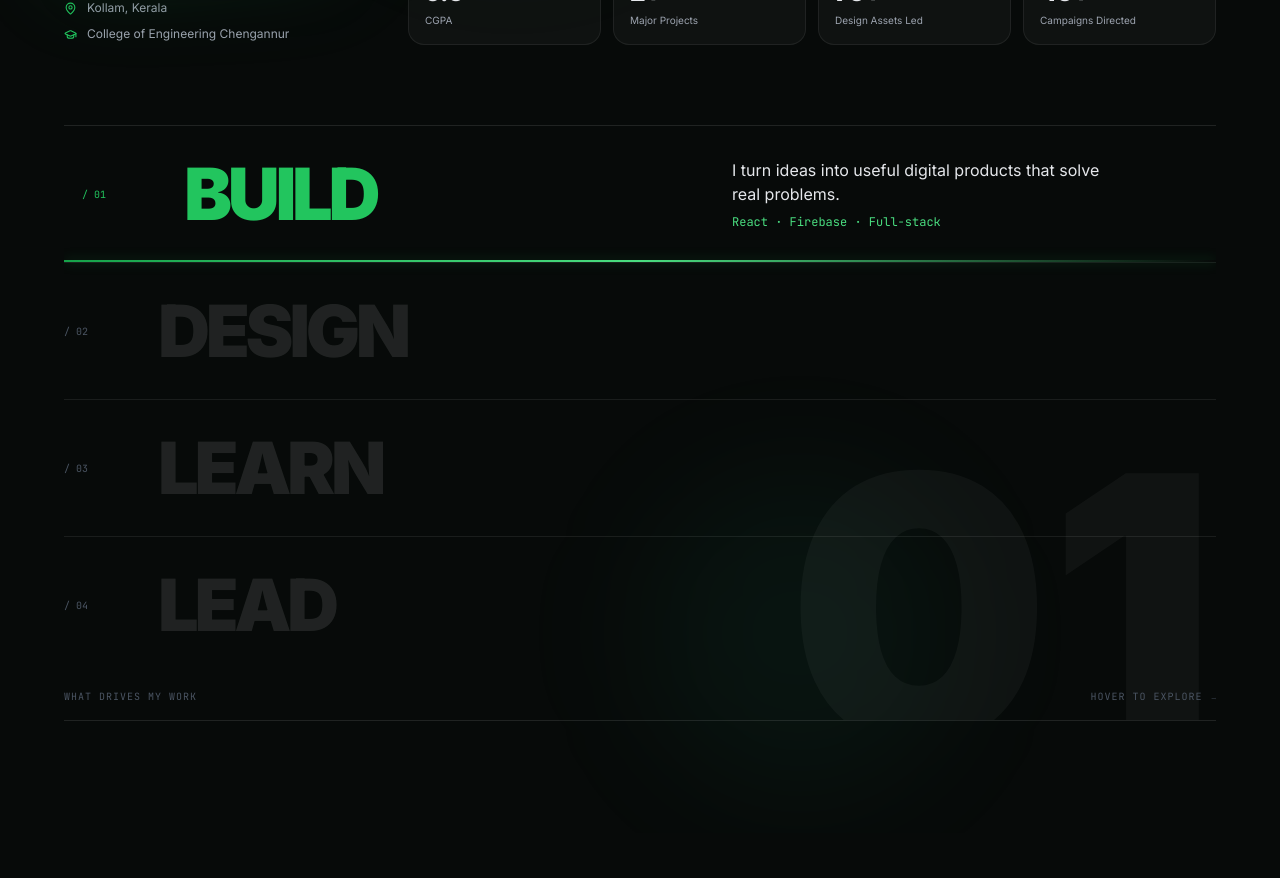
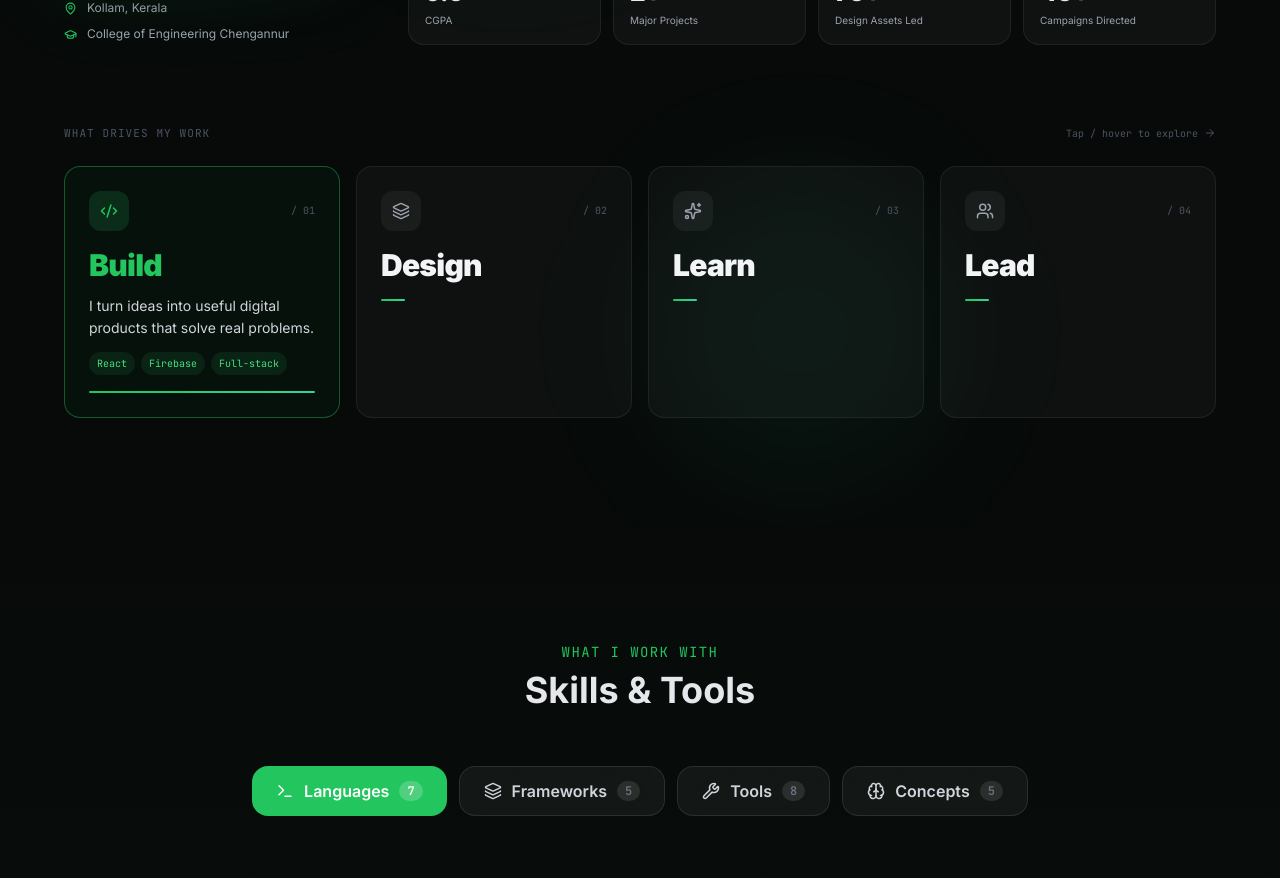
Before and after one commit to Govindjs5805/Govind-J-S-Portfolio, a React (Vite) app: page / in a window 1280 px wide. Shown: the part 1420-2298 px from the top of the page. Built offline with nearby package versions, Linux system fonts and the light colour scheme.

Commit message:
feat: refactor About component with new lightweight WhatIDo section and remove old interactive manifesto

```diff
--- a/src/components/About.jsx
+++ b/src/components/About.jsx
@@ -17,12 +17,12 @@ import {
   Sparkles,
   Terminal,
   Heart,
+  ArrowRight,
 } from 'lucide-react';
 
 /* =========================================================
    DEVICE DETECTION HOOK
-   Disables mouse-only effects (3D tilt, mouse-follow glow)
-   on touch devices to prevent GPU compositing glitches.
+   Disables mouse-only effects on touch devices
 ========================================================= */
 
 function useHasFinePointer() {
@@ -131,7 +131,6 @@ function PhotoCard() {
       }
       className="relative w-72 h-80 mx-auto lg:mx-0"
     >
-      {/* glow behind image */}
       <div
         className="
           absolute inset-0 scale-105 rounded-[2rem]
@@ -141,7 +140,6 @@ function PhotoCard() {
         "
       />
 
-      {/* image */}
       <div
         className="
           relative w-full h-full rounded-[2rem] overflow-hidden
@@ -158,7 +156,6 @@ function PhotoCard() {
           "
         />
 
-        {/* mouse light — only on devices with a real mouse */}
         {hasFinePointer && (
           <motion.div
             className="absolute inset-0 pointer-events-none"
@@ -174,7 +171,6 @@ function PhotoCard() {
           />
         )}
 
-        {/* bottom gradient */}
         <div
           className="
             absolute bottom-0 inset-x-0 h-24
@@ -291,235 +287,168 @@ function StatCard({ icon: Icon, to, suffix = '', label, delay }) {
 }
 
 /* =========================================================
-   BUILD / DESIGN / LEARN / LEAD
+   WHAT I DO — replaces the old glitchy manifesto section
+   Lightweight, no full-bleed layout, no blur stacking,
+   no giant overlapping typography. Works identically on
+   touch (tap) and desktop (hover).
 ========================================================= */
 
-const manifesto = [
+const pillars = [
   {
     number: '01',
-    word: 'BUILD',
-    description: 'I turn ideas into useful digital products that solve real problems.',
-    tags: 'React · Firebase · Full-stack',
+    word: 'Build',
+    icon: Code2,
+    description:
+      'I turn ideas into useful digital products that solve real problems.',
+    tags: ['React', 'Firebase', 'Full-stack'],
   },
   {
     number: '02',
-    word: 'DESIGN',
-    description: 'I care about how technology feels, not only about how it works.',
-    tags: 'UI/UX · Figma · Visual Systems',
+    word: 'Design',
+    icon: Layers,
+    description:
+      'I care about how technology feels, not only about how it works.',
+    tags: ['UI/UX', 'Figma', 'Visual Systems'],
   },
   {
     number: '03',
-    word: 'LEARN',
-    description: 'Curiosity keeps me experimenting with better tools, systems and ideas.',
-    tags: 'Machine Learning · DSA · CS',
+    word: 'Learn',
+    icon: Sparkles,
+    description:
+      'Curiosity keeps me experimenting with better tools, systems and ideas.',
+    tags: ['Machine Learning', 'DSA', 'CS'],
   },
   {
     number: '04',
-    word: 'LEAD',
-    description: 'I enjoy turning creative teams into people who build great things together.',
-    tags: 'Design Teams · Campaigns · Collaboration',
+    word: 'Lead',
+    icon: Users,
+    description:
+      'I enjoy turning creative teams into people who build great things together.',
+    tags: ['Design Teams', 'Campaigns', 'Collaboration'],
   },
 ];
 
-function InteractiveManifesto() {
-  const [active, setActive] = useState(0);
-  const sectionRef = useRef(null);
-  const hasFinePointer = useHasFinePointer();
-
-  const mouseX = useMotionValue(-500);
-  const mouseY = useMotionValue(-500);
-
-  const smoothX = useSpring(mouseX, { stiffness: 100, damping: 25, mass: 0.5 });
-  const smoothY = useSpring(mouseY, { stiffness: 100, damping: 25, mass: 0.5 });
-
-  const handleMouseMove = (e) => {
-    if (!hasFinePointer) return;
-    const rect = sectionRef.current?.getBoundingClientRect();
-    if (!rect) return;
-    mouseX.set(e.clientX - rect.left);
-    mouseY.set(e.clientY - rect.top);
-  };
+function PillarCard({ item, index, isOpen, onToggle }) {
+  const Icon = item.icon;
 
   return (
     <motion.div
-      ref={sectionRef}
-      onMouseMove={handleMouseMove}
-      initial={{ opacity: 0, y: 35 }}
+      initial={{ opacity: 0, y: 20 }}
       whileInView={{ opacity: 1, y: 0 }}
-      viewport={{ once: true, amount: 0.15 }}
-      transition={{ duration: 0.7, ease: [0.22, 1, 0.36, 1] }}
+      viewport={{ once: true, amount: 0.2 }}
+      transition={{ delay: index * 0.08, duration: 0.5, ease: [0.22, 1, 0.36, 1] }}
+      onClick={onToggle}
+      onMouseEnter={onToggle}
+      className={`
+        relative cursor-pointer rounded-2xl p-5 sm:p-6
+        border transition-colors duration-300
+        ${
+          isOpen
+            ? 'border-mint-500/40 bg-mint-500/[0.04]'
+            : 'border-black/5 dark:border-white/[0.07] bg-black/[0.02] dark:bg-white/[0.03]'
+        }
+      `}
+    >
+      <div className="flex items-center justify-between mb-4">
+        <div
+          className={`
+            w-10 h-10 rounded-xl flex items-center justify-center flex-shrink-0
+            transition-colors duration-300
+            ${isOpen ? 'bg-mint-500/15' : 'bg-black/5 dark:bg-white/5'}
+          `}
+        >
+          <Icon
+            size={18}
+            className={isOpen ? 'text-mint-500' : 'text-gray-500 dark:text-gray-400'}
+          />
+        </div>
+
+        <span className="font-mono text-[10px] text-gray-400 dark:text-gray-600">
+          / {item.number}
+        </span>
+      </div>
+
+      <h3
+        className={`
+          text-2xl sm:text-3xl font-black tracking-tight mb-2
+          transition-colors duration-300
+          ${isOpen ? 'text-mint-500' : 'text-gray-800 dark:text-gray-100'}
+        `}
+      >
+        {item.word}
+      </h3>
+
+      <AnimatePresence initial={false}>
+        {isOpen && (
+          <motion.div
+            initial={{ height: 0, opacity: 0 }}
+            animate={{ height: 'auto', opacity: 1 }}
+            exit={{ height: 0, opacity: 0 }}
+            transition={{ duration: 0.3, ease: [0.22, 1, 0.36, 1] }}
+            className="overflow-hidden"
+          >
+            <p className="text-sm text-gray-600 dark:text-gray-300 leading-relaxed mb-3 pt-1">
+              {item.description}
+            </p>
+
+            <div className="flex flex-wrap gap-1.5">
+              {item.tags.map((tag) => (
+                <span
+                  key={tag}
                   className="
-        relative mt-20 overflow-hidden
-        max-w-[1500px] mx-auto
-        border-y border-black/10 dark:border-white/10
+                    text-[10px] font-mono px-2 py-1 rounded-full
+                    bg-mint-500/10 text-mint-600 dark:text-mint-400
                   "
                 >
-      {/* MOUSE FOLLOWING LIGHT — desktop only, prevents mobile GPU glitch */}
-      {hasFinePointer && (
-        <motion.div
-          style={{ left: smoothX, top: smoothY }}
-          className="
-            absolute -translate-x-1/2 -translate-y-1/2
-            w-[480px] h-[480px]
-            rounded-full bg-mint-500/10
-            blur-[100px]
-            pointer-events-none
-          "
-        />
+                  {tag}
+                </span>
+              ))}
+            </div>
+          </motion.div>
         )}
-
-      {/* GIANT BACKGROUND NUMBER */}
-      <AnimatePresence mode="wait">
-        <motion.div
-          key={manifesto[active].number}
-          initial={{ opacity: 0, scale: 0.85, x: 30 }}
-          animate={{ opacity: 0.035, scale: 1, x: 0 }}
-          exit={{ opacity: 0, scale: 1.08, x: -20 }}
-          transition={{ duration: 0.45 }}
-          className="
-            absolute right-0 top-1/2 -translate-y-1/2
-            text-[13rem] sm:text-[18rem] md:text-[23rem]
-            leading-none font-black
-            text-black dark:text-white
-            pointer-events-none select-none
-          "
-        >
-          {manifesto[active].number}
-        </motion.div>
       </AnimatePresence>
 
-      {/* ROWS */}
-      <div className="relative z-10">
-        {manifesto.map((item, index) => {
-          const isActive = active === index;
+      {/* bottom accent bar */}
+      <motion.div
+        initial={false}
+        animate={{ width: isOpen ? '100%' : '24px' }}
+        transition={{ duration: 0.4, ease: [0.22, 1, 0.36, 1] }}
+        className="h-[2px] mt-4 rounded-full bg-gradient-to-r from-mint-500 to-emerald-400"
+      />
+    </motion.div>
+  );
+}
+
+function WhatIDo() {
+  const [active, setActive] = useState(0);
 
   return (
     <motion.div
-              key={item.word}
-              onMouseEnter={() => setActive(index)}
-              onClick={() => setActive(index)}
-              className="
-                relative group
-                border-b last:border-b-0
-                border-black/10 dark:border-white/[0.08]
-                cursor-default
-              "
+      initial={{ opacity: 0, y: 25 }}
+      whileInView={{ opacity: 1, y: 0 }}
+      viewport={{ once: true, amount: 0.15 }}
+      transition={{ duration: 0.6, ease: [0.22, 1, 0.36, 1] }}
+      className="mt-20"
     >
-              <motion.div
-                animate={{ paddingLeft: isActive ? 18 : 0 }}
-                transition={{ type: 'spring', stiffness: 260, damping: 28 }}
-                className="
-                  grid
-                  md:grid-cols-[70px_1fr_1fr]
-                  items-center
-                  gap-3 md:gap-6
-                  py-7 md:py-8
-                "
-              >
-                {/* number */}
-                <span
-                  className={`
-                    font-mono text-[10px]
-                    transition-colors duration-300
-                    ${isActive ? 'text-mint-500' : 'text-gray-400 dark:text-gray-600'}
-                  `}
-                >
-                  / {item.number}
+      <div className="flex items-center justify-between mb-6">
+        <p className="font-mono text-[11px] tracking-widest text-gray-400 dark:text-gray-600 uppercase">
+          What drives my work
+        </p>
+        <span className="hidden sm:flex items-center gap-1.5 text-[10px] font-mono text-gray-400 dark:text-gray-600">
+          Tap / hover to explore <ArrowRight size={12} />
         </span>
-
-                {/* MAIN WORD */}
-                <motion.h3
-                  animate={{ x: isActive ? 8 : 0 }}
-                  transition={{ type: 'spring', stiffness: 300, damping: 28 }}
-                  className={`
-                    text-[3.4rem] sm:text-6xl md:text-7xl
-                    leading-[0.85]
-                    font-black
-                    tracking-[-0.06em]
-                    transition-colors duration-300
-                    ${
-                      isActive
-                        ? 'text-mint-500'
-                        : 'text-gray-200 dark:text-white/[0.10]'
-                    }
-                  `}
-                >
-                  {item.word}
-                </motion.h3>
-
-                {/* DESCRIPTION */}
-                <div className="md:pl-6 min-h-[65px] flex items-center">
-                  <AnimatePresence mode="wait">
-                    {isActive && (
-                      <motion.div
-                        key={item.word}
-                        initial={{ opacity: 0, x: 25, filter: 'blur(5px)' }}
-                        animate={{ opacity: 1, x: 0, filter: 'blur(0px)' }}
-                        exit={{ opacity: 0, x: -12, filter: 'blur(5px)' }}
-                        transition={{ duration: 0.4, ease: [0.22, 1, 0.36, 1] }}
-                      >
-                        <p
-                          className="
-                            text-sm md:text-base
-                            text-gray-700 dark:text-gray-200
-                            max-w-sm leading-relaxed
-                          "
-                        >
-                          {item.description}
-                        </p>
-
-                        <p
-                          className="
-                            mt-2 font-mono
-                            text-[10px] sm:text-xs
-                            text-mint-600 dark:text-mint-400
-                          "
-                        >
-                          {item.tags}
-                        </p>
-                      </motion.div>
-                    )}
-                  </AnimatePresence>
-                </div>
-              </motion.div>
-
-              {/* MOVING GREEN UNDERLINE */}
-              <motion.div
-                initial={false}
-                animate={{ width: isActive ? '100%' : '0%' }}
-                transition={{ duration: 0.55, ease: [0.22, 1, 0.36, 1] }}
-                className="
-                  absolute bottom-0 left-0
-                  h-[2px]
-                  bg-gradient-to-r from-mint-600 via-mint-400 to-transparent
-                  shadow-[0_0_12px_rgba(34,197,94,0.35)]
-                "
-              />
-            </motion.div>
-          );
-        })}
       </div>
 
-      {/* SMALL FOOTER */}
-      <div
-        className="
-          relative z-10
-          flex justify-between items-center
-          py-4
-          font-mono text-[9px] sm:text-[10px]
-          tracking-widest
-          text-gray-400 dark:text-gray-600
-        "
-      >
-        <span>WHAT DRIVES MY WORK</span>
-
-        <motion.span
-          animate={{ x: [0, 6, 0] }}
-          transition={{ duration: 1.6, repeat: Infinity, ease: 'easeInOut' }}
-          className="hidden sm:block"
-        >
-          HOVER TO EXPLORE →
-        </motion.span>
+      <div className="grid grid-cols-1 sm:grid-cols-2 lg:grid-cols-4 gap-4">
+        {pillars.map((item, index) => (
+          <PillarCard
+            key={item.word}
+            item={item}
+            index={index}
+            isOpen={active === index}
+            onToggle={() => setActive(index)}
+          />
+        ))}
       </div>
     </motion.div>
   );
@@ -553,7 +482,6 @@ export default function About() {
 
   return (
     <section id="about" className="relative py-28 px-6 overflow-hidden">
-      {/* background glows — lighter blur on mobile, hidden extra ones */}
       <div
         className="
           absolute top-20 left-1/4
@@ -680,10 +608,8 @@ export default function About() {
           </div>
         </div>
 
-        {/* INTERACTIVE BOTTOM */}
-        <div className="relative left-1/2 w-screen -translate-x-1/2 px-6 lg:px-10 xl:px-16">
-          <InteractiveManifesto />
-        </div>
+        {/* WHAT I DO — new lightweight replacement */}
+        <WhatIDo />
       </div>
     </section>
   );
```
Lines whose indentation alone changed are shown as unchanged.
